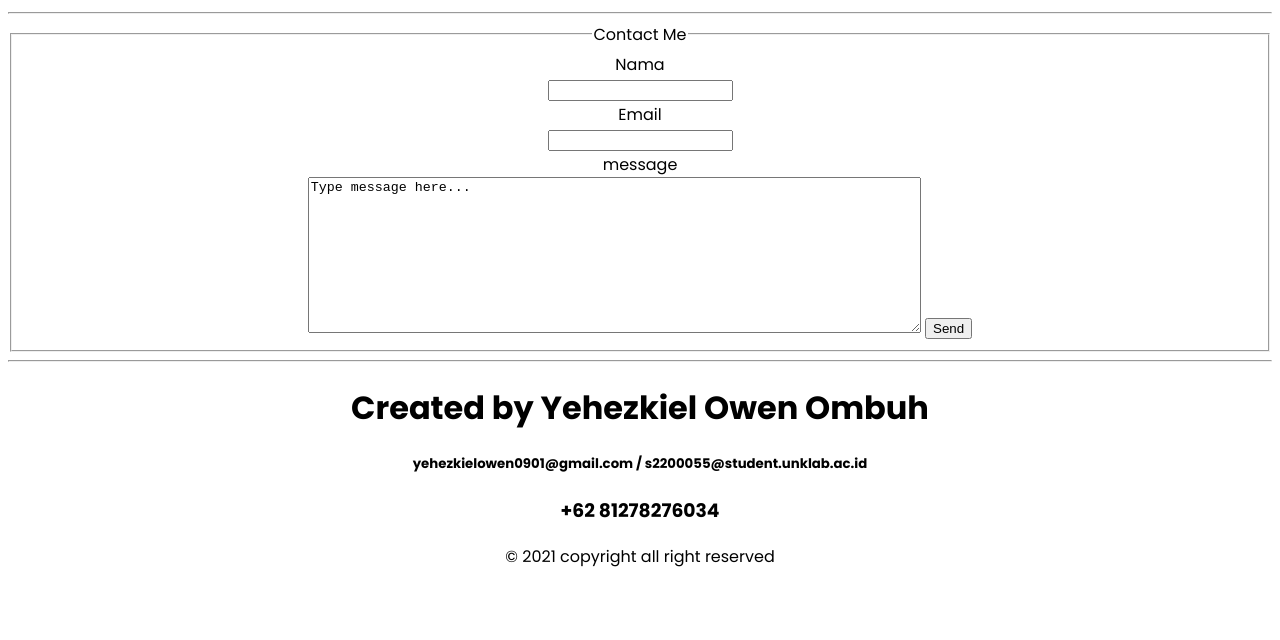
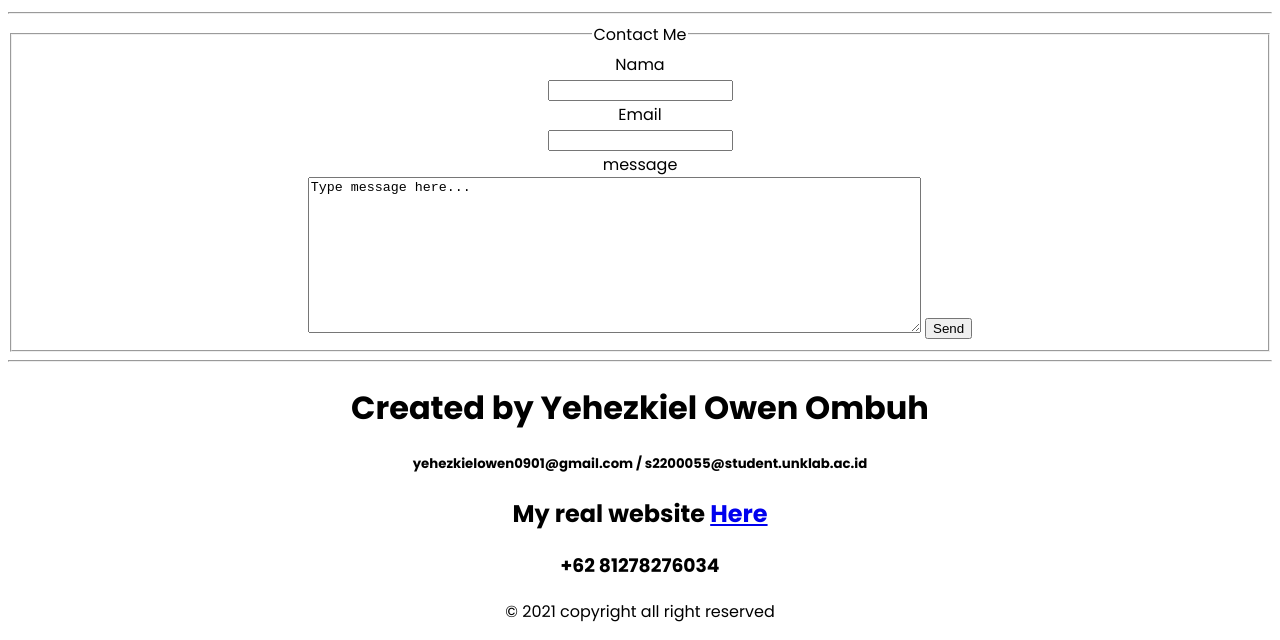
Before and after one commit to Sitouxz/wdmid-no-css, a plain HTML site: page index.html in a window 1280 px wide. Shown: the part 2423-3063 px from the top of the page. Before the commit the page ends 3008 px from the top, so only its background shows below. Drawn offline with Linux system fonts and the light colour scheme.

Commit message:
Added more footer details

```diff
--- a/index.html
+++ b/index.html
@@ -188,6 +188,7 @@ Type message here...</textarea
     <div class="footer">
       <h1>Created by Yehezkiel Owen Ombuh</h1>
       <h5>yehezkielowen0901@gmail.com / s2200055@student.unklab.ac.id</h5>
+      <h2>My real website <a href="https://yehezkielombuh.me/">Here</a></h2>
       <h3>+62 81278276034</h3>
       <p>&#169; 2021 copyright all right reserved</p>
     </div>
```
